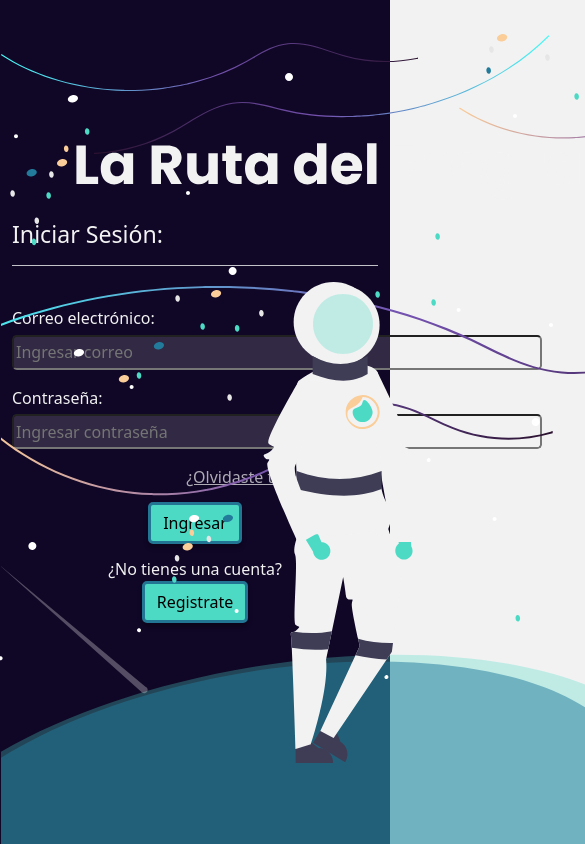
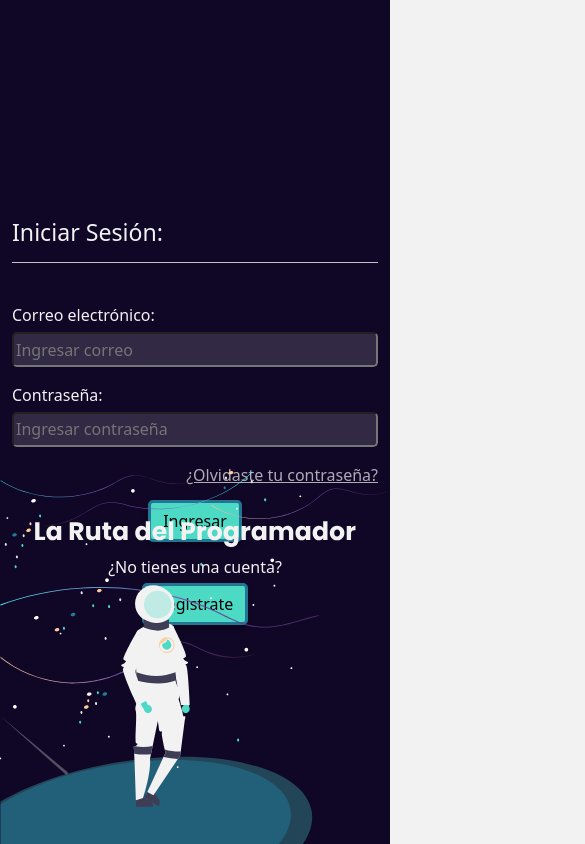
Before and after one commit to CodeMasterChefs/Frontend-Ruta-Programador, a React (Vite) app: page /iniciar_sesion in a window 390 px wide. Shown: the top 844 px of the page, 585 px wide, since content can reach past the window. Built offline with nearby package versions, Linux system fonts and the light colour scheme.

Commit message:
style: imput box responsivo

```diff
--- a/src/Pages/LoginPage/LoginPage.css
+++ b/src/Pages/LoginPage/LoginPage.css
@@ -4,6 +4,6 @@
 }
 
 .question-text{
-    margin-bottom: 0;
+    margin-bottom: 0.3rem;
     margin-top: 0.8rem;
 }
--- a/src/Pages/RegistroUsuarioPage/RegistroUsuarioPage.css
+++ b/src/Pages/RegistroUsuarioPage/RegistroUsuarioPage.css
@@ -1,5 +1,6 @@
 .input-box {
-    width: 530px;
+    width: 100%;
+    max-width: 530px;
     height: 35px;
     border-radius: 0.3rem;
     background: rgba(242, 242, 242, 0.15);
@@ -22,4 +23,6 @@
     position: absolute;
     bottom: 0;
     left: 0;
+    max-width: 100%;
+    height: auto;
 }
```
